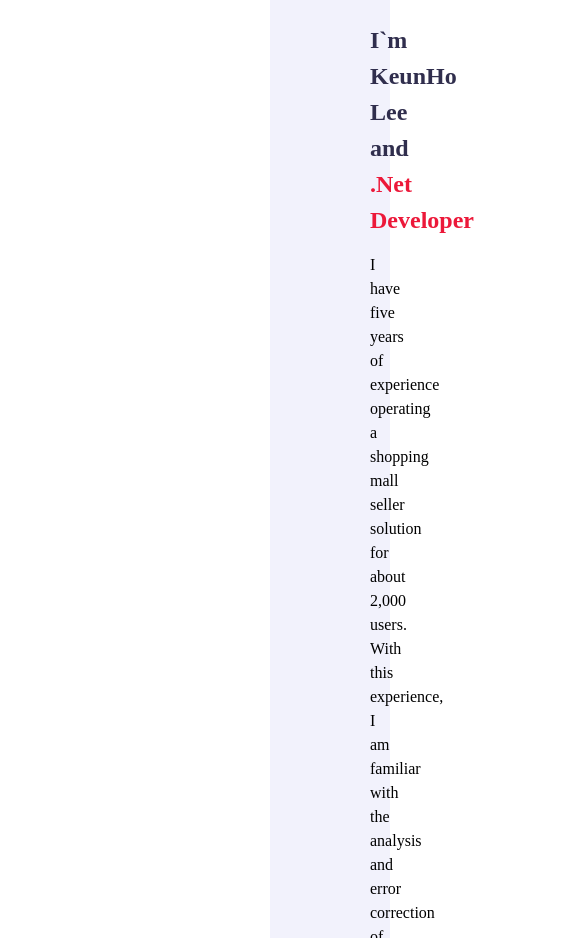
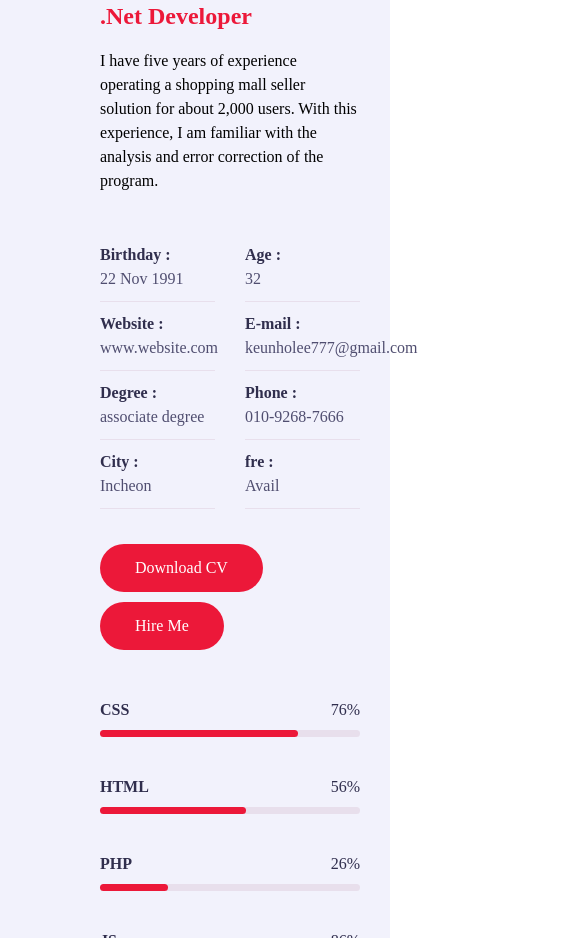
Before and after one commit to dave-lea7/PracticeJavaScript, a plain HTML site: page secondWeb/index.html in a window 390 px wide. Shown: the part 1062-2000 px from the top of the page, 585 px wide, since content can reach past the window. Drawn offline with Linux system fonts and the light colour scheme; a web font is replaced by a local one.

Commit message:
Add Responsive

```diff
--- a/secondWeb/css/skins/color-1.css
+++ b/secondWeb/css/skins/color-1.css
@@ -1,5 +1,4 @@
 :root
 {
     --skin-color:#ec1839;
-
 }
--- /dev/null
+++ b/secondWeb/css/skins/color-2.css
@@ -0,0 +1,4 @@
+:root
+{
+    --skin-color:#fa5b0f;
+}
--- /dev/null
+++ b/secondWeb/css/skins/color-3.css
@@ -0,0 +1,4 @@
+:root
+{
+    --skin-color:#37b182;
+}
--- /dev/null
+++ b/secondWeb/css/skins/color-4.css
@@ -0,0 +1,4 @@
+:root
+{
+    --skin-color:#1854b4;
+}
--- /dev/null
+++ b/secondWeb/css/skins/color-5.css
@@ -0,0 +1,4 @@
+:root
+{
+    --skin-color:#f021b2;
+}
--- a/secondWeb/css/style.css
+++ b/secondWeb/css/style.css
@@ -813,3 +813,54 @@ h3.my-profession
 }
 
 /* ============================ */
+@media (max-width:1199px)
+{
+    .aside
+    {
+        left:-270px;
+    }
+    .main-content
+    {
+        padding-left : 0;
+    }
+    .about .about-content .personal-info .info-item p span
+    {
+        display: block;
+        margin-left: 0;
+    }
+}
+@media (max-width:991px)
+{
+    .contact .contact-info-item,
+    .portfolio .portfolio-item,
+    .service .service-item
+    {
+        flex: 0 0 50%;
+        max-width: 50%;
+    }
+
+    .home .home-info
+    {
+        flex: 0 0 100%;
+        max-width: 100%;
+    }
+    .home .home-img
+    {
+        display: none;
+    }
+}
+@media (max-width:767px)
+{
+    .contact .contact-form .col-6,
+    .contact .contact-info-item,
+    .portfolio .portfolio-item,
+    .service .service-item,
+    .about .about-content .experience,
+    .about .about-content .education,
+    .about .about-content .skills,
+    .about .about-content .personal-info
+    {
+        flex: 0 0 100%;
+        max-width: 100%;
+    }
+}
```
